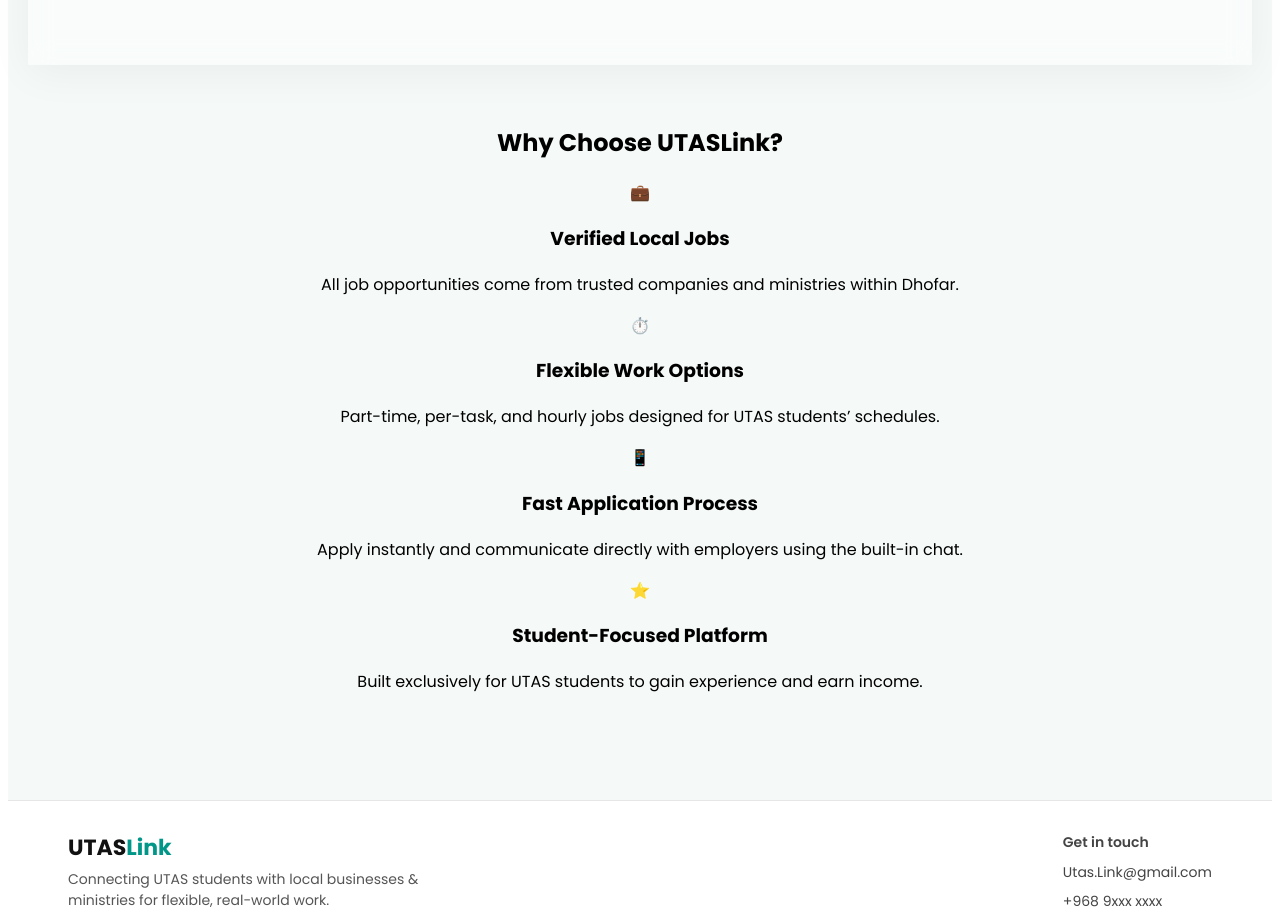
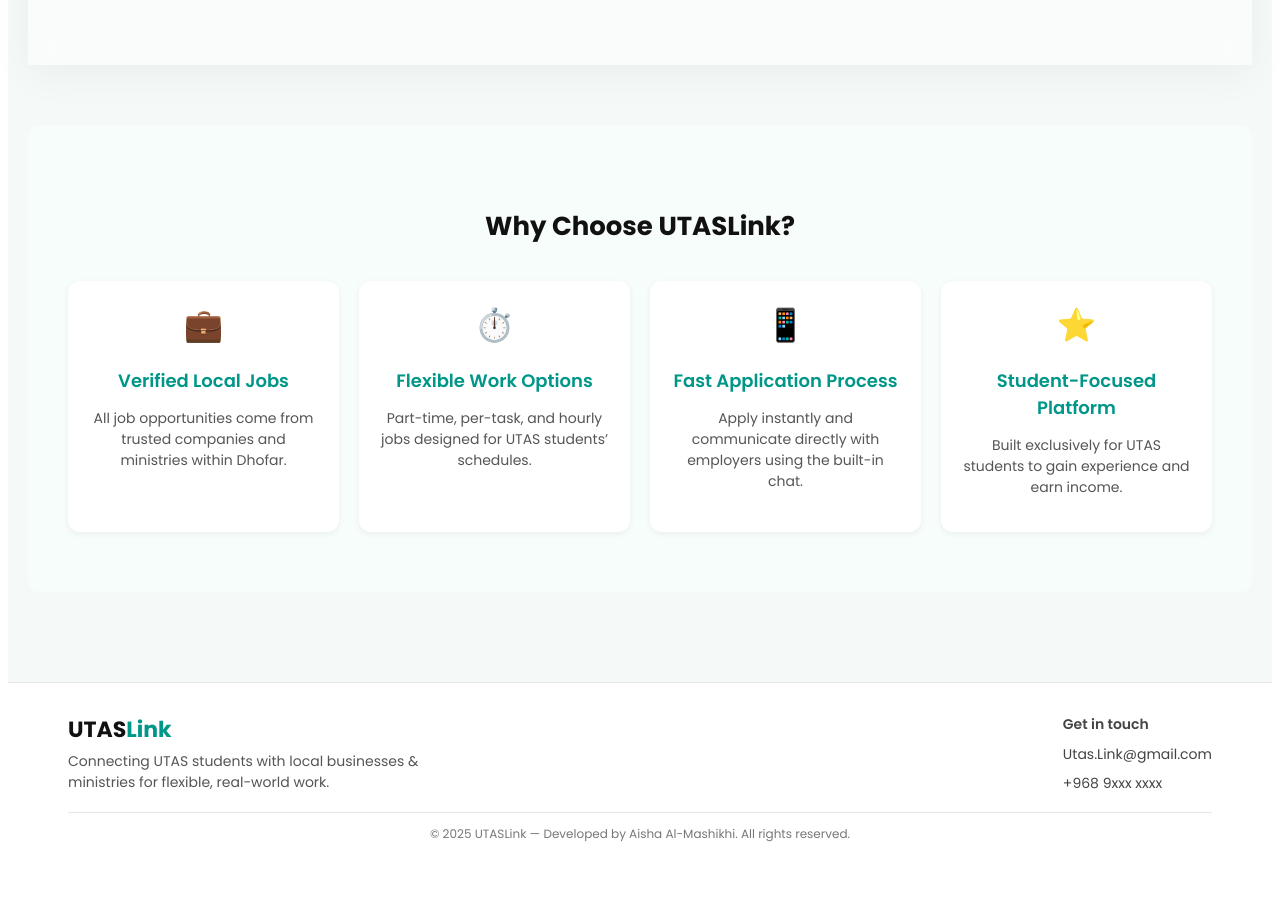
Before and after one commit to Aisha-Ahmed-Al-Mashikhi/utas-link-project, a React (Create React App) app in the folder client/: page / in a window 1280 px wide. Shown: the part 840-1762 px from the top of the page. After the commit the page ends 1721 px from the top, so only its background shows below. Built offline with nearby package versions, Linux system fonts and the light colour scheme; no server answers.

Commit message:
Update Home.css

```diff
--- a/client/src/Styles/Home.css
+++ b/client/src/Styles/Home.css
@@ -72,3 +72,55 @@
   margin-bottom: 25px;
   color: #222;
 }
+.features-section {
+  padding: 60px 40px;
+  background: #f7fdfa;
+  margin-top: 40px;
+  border-radius: 12px;
+}
+
+.features-title {
+  text-align: center;
+  font-size: 26px;
+  font-weight: 700;
+  color: #111;
+  margin-bottom: 35px;
+}
+
+.features-grid {
+  display: grid;
+  grid-template-columns: repeat(auto-fit, minmax(220px, 1fr));
+  gap: 20px;
+}
+
+.feature-card {
+  background: #ffffff;
+  padding: 20px;
+  border-radius: 12px;
+  box-shadow: 0 2px 6px rgba(0,0,0,0.06);
+  text-align: center;
+  transition: 0.2s;
+}
+
+.feature-card:hover {
+  transform: translateY(-4px);
+  box-shadow: 0 4px 12px rgba(0,0,0,0.1);
+}
+
+.feature-icon {
+  font-size: 32px;
+  margin-bottom: 10px;
+}
+
+.feature-card h3 {
+  font-size: 18px;
+  margin-bottom: 8px;
+  color: #009688;
+  font-weight: 600;
+}
+
+.feature-card p {
+  font-size: 14px;
+  color: #555;
+  line-height: 1.5;
+}
```
